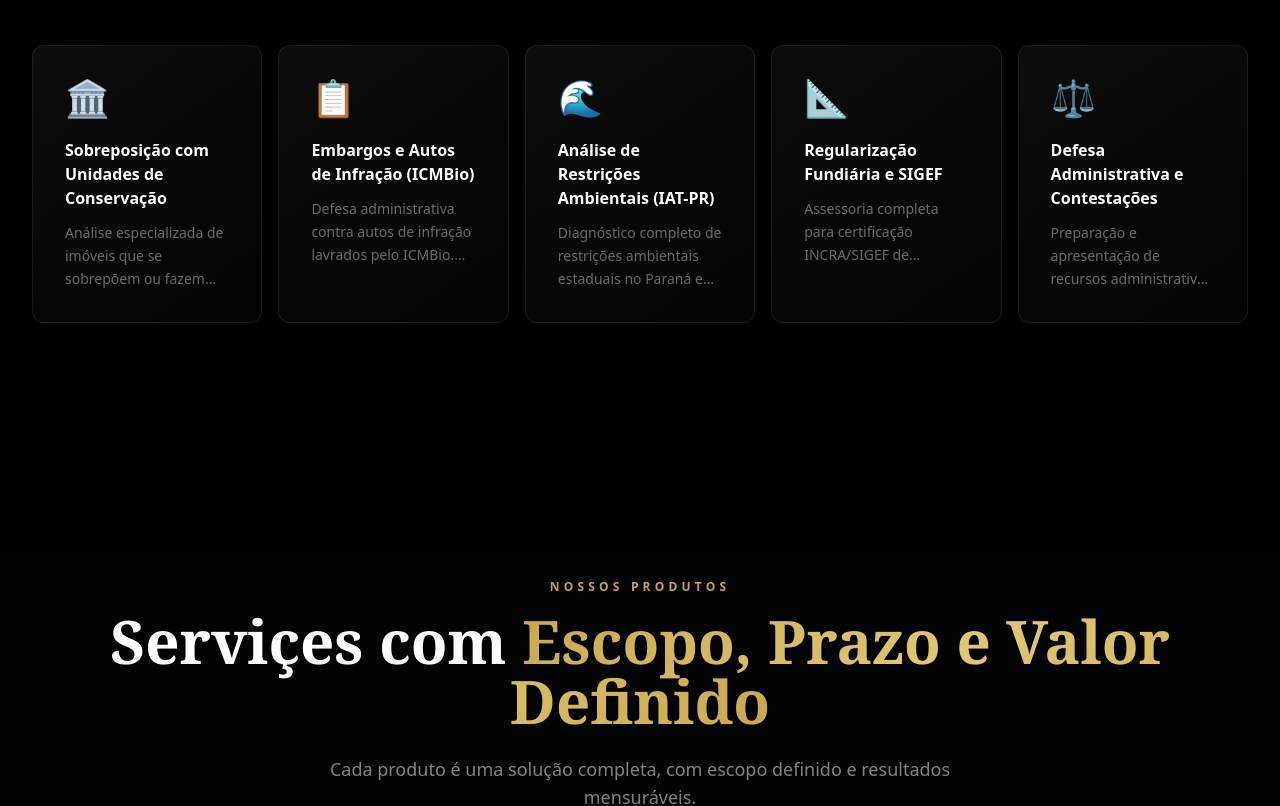
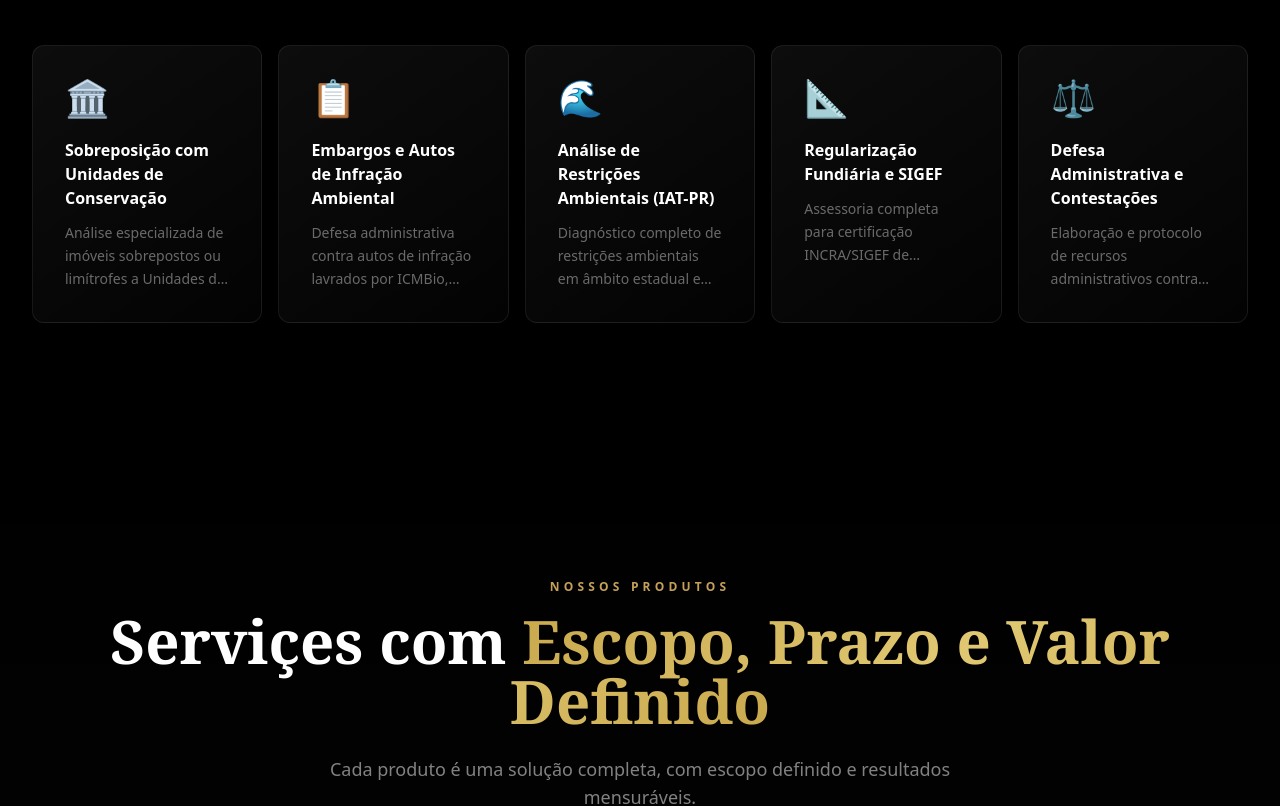
Before and after one commit to ciroramonvaz-stack/site-venturictj, a Next.js app: page / in a window 1280 px wide. Shown: the part 1740-2546 px from the top of the page. Built offline with nearby package versions, Linux system fonts and the light colour scheme; a web font is replaced by a local one.

Commit message:
Update siteData.tsfeat: amplia orgaos ambientais e melhora descricoes de solucoes

```diff
--- a/src/content/siteData.ts
+++ b/src/content/siteData.ts
@@ -47,35 +47,35 @@ export const solutions = [
     title: 'Sobreposição com Unidades de Conservação',
     slug: 'uc-restricoes',
     icon: '🏛️',
-    longDescription: 'Análise especializada de imóveis que se sobrepõem ou fazem limite com UC federais e estaduais. Avaliamos restrições legais, direitos adquiridos e alternativas para regularização. Consultoria para negociação com órgãos ambientais e documentação técnico-jurídica necessária.',
+    longDescription: 'Análise especializada de imóveis sobrepostos ou limítrofes a Unidades de Conservação federais e estaduais. Levantamento de restrições legais, mapeamento de direitos adquiridos e construção de estratégia para regularização fundiária. Atuação em negociação com ICMBio, IAT, IBAMA e demais órgãos gestores, incluindo elaboração de dossiê técnico-jurídico completo para destravar o patrimônio.',
   },
   {
     id: 'icmbio',
-    title: 'Embargos e Autos de Infração (ICMBio)',
+    title: 'Embargos e Autos de Infração Ambiental',
     slug: 'icmbio',
     icon: '📋',
-    longDescription: 'Defesa administrativa contra autos de infração lavrados pelo ICMBio. Análise de legalidade do embargo, documentação histórica da propriedade e argumentação técnica para reversão. Experiência comprovada em apresentação de recursos e negociação com autarquia.',
+    longDescription: 'Defesa administrativa contra autos de infração lavrados por ICMBio, IBAMA, IAT (PR) e demais órgãos ambientais estaduais e federais. Análise de legalidade do embargo, documentação histórica da propriedade, argumentação técnico-jurídica e apresentação de recursos administrativos. Atuação comprovada na reversão de embargos e negociação direta com autarquias ambientais em todo o Brasil.',
   },
   {
     id: 'iat-pr',
     title: 'Análise de Restrições Ambientais (IAT-PR)',
     slug: 'iat-pr',
     icon: '🌊',
-    longDescription: 'Diagnóstico completo de restrições ambientais estaduais no Paraná e demais estados: APPs, Áreas Úmidas, Zonas de Amortecimento. Mapeamento de limitações legais com base em legislação ambiental estadual e federal. Orientação para compatibilização de uso.',
+    longDescription: 'Diagnóstico completo de restrições ambientais em âmbito estadual e federal: APPs, Reserva Legal, Áreas Úmidas, Zonas de Amortecimento e servidões administrativas. Cruzamento de dados geoespaciais com legislação vigente para identificar limitações e oportunidades de uso. Elaboração de parecer técnico com estratégias de compatibilização produtiva dentro do marco regulatório.',
   },
   {
     id: 'fundiario-sigef',
     title: 'Regularização Fundiária e SIGEF',
     slug: 'fundiario-sigef',
     icon: '📐',
-    longDescription: 'Assessoria completa para certificação INCRA/SIGEF de propriedades rurais. Análise de documentação, verificação de conformidade registral e preparação de dossiê técnico. Coordenação com profissionais habilitados para georreferenciamento e inscrição no SIGEF.',
+    longDescription: 'Assessoria completa para certificação INCRA/SIGEF de propriedades rurais de qualquer porte. Análise minuciosa de cadeia dominial, verificação de conformidade registral e resolução de inconsistências cartoriais. Preparação de dossiê técnico robusto e coordenação com profissionais habilitados para georreferenciamento, retificação de área e inscrição definitiva no SIGEF.',
   },
   {
     id: 'defesa-administrativa',
     title: 'Defesa Administrativa e Contestações',
     slug: 'defesa-administrativa',
     icon: '⚖️',
-    longDescription: 'Preparação e apresentação de recursos administrativos contra autuações fundiárias, ambientais e tributárias. Análise jurídica de fundamentação legal da infração, documentação de contraposição técnica e estratégia de negociação com órgãos responsáveis.',
+    longDescription: 'Elaboração e protocolo de recursos administrativos contra autuações fundiárias, ambientais e tributárias em todas as esferas. Análise jurídica aprofundada da fundamentação legal, construção de contraposição técnica com prova documental e pericial, e estratégia de negociação direta com órgãos autuantes. Histórico consistente de reversões e reduções de penalidades.',
   },
 ];
 
@@ -155,7 +155,7 @@ export const testimonials = [
   },
   {
     author: 'Cliente (R.L.)',
-    text: 'Fazenda travada há 3 anos por embargo do ICMBio. A Venturi reverteu o embargo em 60 dias com defesa administrativa impecável. Equipe extremamente competente.',
+    text: 'Fazenda travada há 3 anos por embargo de órgão ambiental federal. A Venturi reverteu o embargo em 60 dias com defesa administrativa impecável. Equipe extremamente competente.',
   },
 ];
 
@@ -189,8 +189,8 @@ export const faq = [
     answer: 'Entre 10 e 15 dias úteis após o envio da documentação preliminar. O prazo pode variar caso seja necessário solicitar documentos adicionais ao cliente ou aos órgãos públicos.',
   },
   {
-    question: 'Meu imóvel foi embargado pelo ICMBio. Vocês ajudam?',
-    answer: 'Sim. Analisamos o auto de infração, verificamos a legalidade do embargo, pesquisamos direitos adquiridos do imóvel e elaboramos defesa administrativa com argumentação técnico-jurídica para reversão ou negociação do embargo.',
+    question: 'Meu imóvel foi embargado por órgão ambiental (ICMBio, IBAMA, IAT etc.). Vocês ajudam?',
+    answer: 'Sim. Atuamos contra embargos de qualquer órgão ambiental — ICMBio, IBAMA, IAT (PR), IMA, IEMA e demais autarquias estaduais. Analisamos o auto de infração, verificamos a legalidade do embargo, pesquisamos direitos adquiridos do imóvel e elaboramos defesa administrativa com argumentação técnico-jurídica robusta para reversão ou negociação do embargo.',
   },
   {
     question: 'Preciso de georreferenciamento. Vocês fazem?',
```
